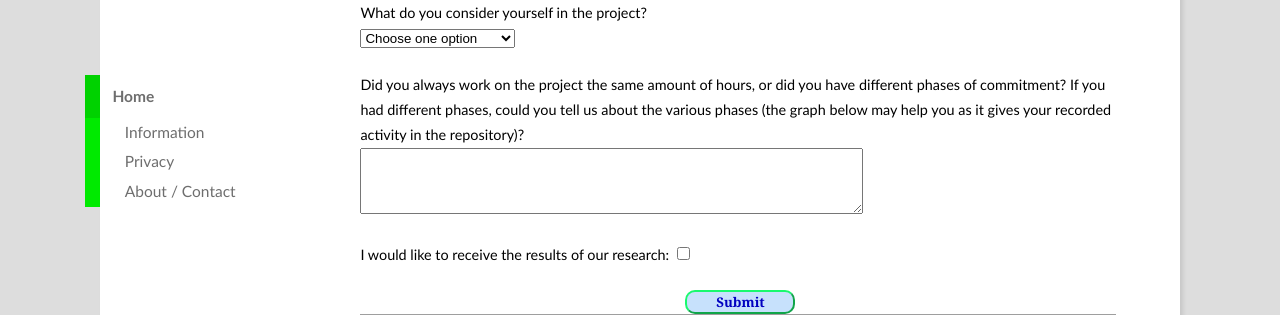
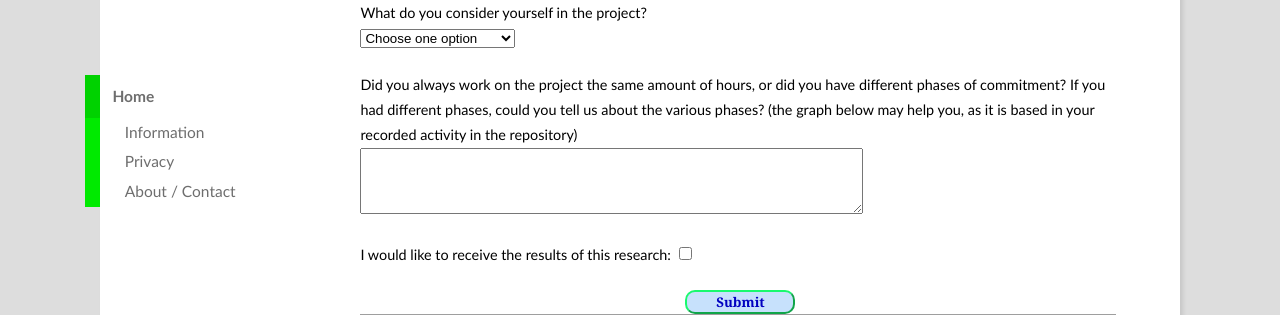
Before and after one commit to ccervigon/poll_creator, a Django app: template survey/templates/survey2.html in a window 1280 px wide. Shown: the part 136-451 px from the top of the page. Run offline with Django 3.2, Linux system fonts and the light colour scheme; the template is opened without the code that fills it, so the values that code supplies are empty; parts of the project's set-up code (start-up, migrations or seed data) failed here and were passed over; grey boxes are pictures that could not be loaded.

```diff
--- a/survey/templates/survey.html
+++ b/survey/templates/survey.html
@@ -52,14 +52,14 @@
         <textarea id="id_resp5" name="resp5" rows="4" cols="60"></textarea>
     </p>
     <p>
-        <label for="id_info">I would like to receive the results of our research:</label>
+        <label for="id_info">I would like to receive the results of this research:</label>
         <input id="id_info" name="info" type="checkbox" />
     </p>
     {% endif %}
     {% if survey == 1 %}
         <input type="submit" value="Submit" class="submit_button" />
     {% else %}
-        <input type="submit" value="Next Page (2/2)" class="submit_button" />
+        <input type="submit" value="Next Page (1/2)" class="submit_button" />
     {% endif %}
 </form>
 {% if flag_fig %}
--- a/survey/templates/survey2.html
+++ b/survey/templates/survey2.html
@@ -11,11 +11,11 @@
         </select>
     </p>
     <p>
-        <label for="id_resp5">Did you always work on the project the same amount of hours, or did you have different phases of commitment? If you had different phases, could you tell us about the various phases (the graph below may help you as it gives your recorded activity in the repository)?<br /></label>
+        <label for="id_resp5">Did you always work on the project the same amount of hours, or did you have different phases of commitment? If you had different phases, could you tell us about the various phases? (the graph below may help you, as it is based in your recorded activity in the repository)<br /></label>
         <textarea id="id_resp5" name="resp5" rows="4" cols="60"></textarea>
     </p>
     <p>
-        <label for="id_info">I would like to receive the results of our research:</label>
+        <label for="id_info">I would like to receive the results of this research:</label>
         <input id="id_info" name="info" type="checkbox" />
     </p>
     <input type="submit" value="Submit" class="submit_button" />
```
